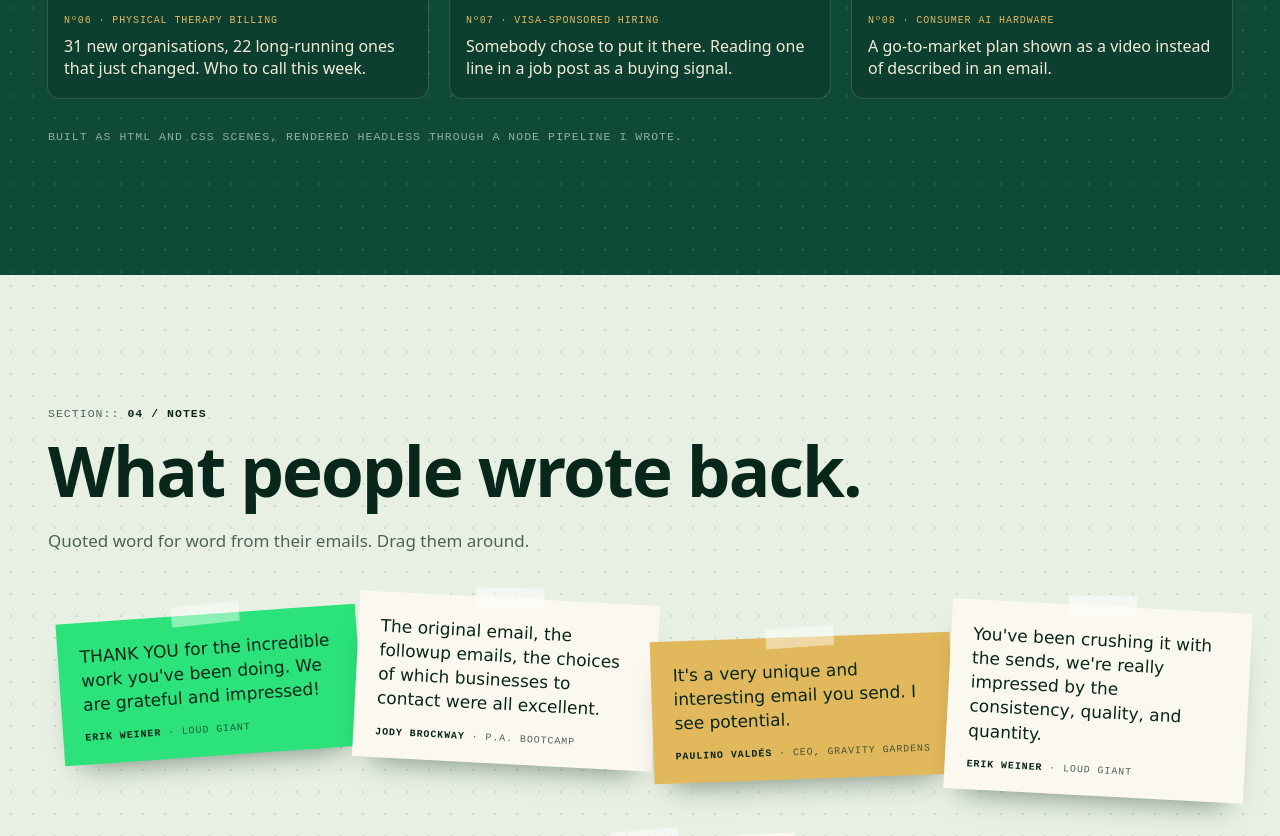
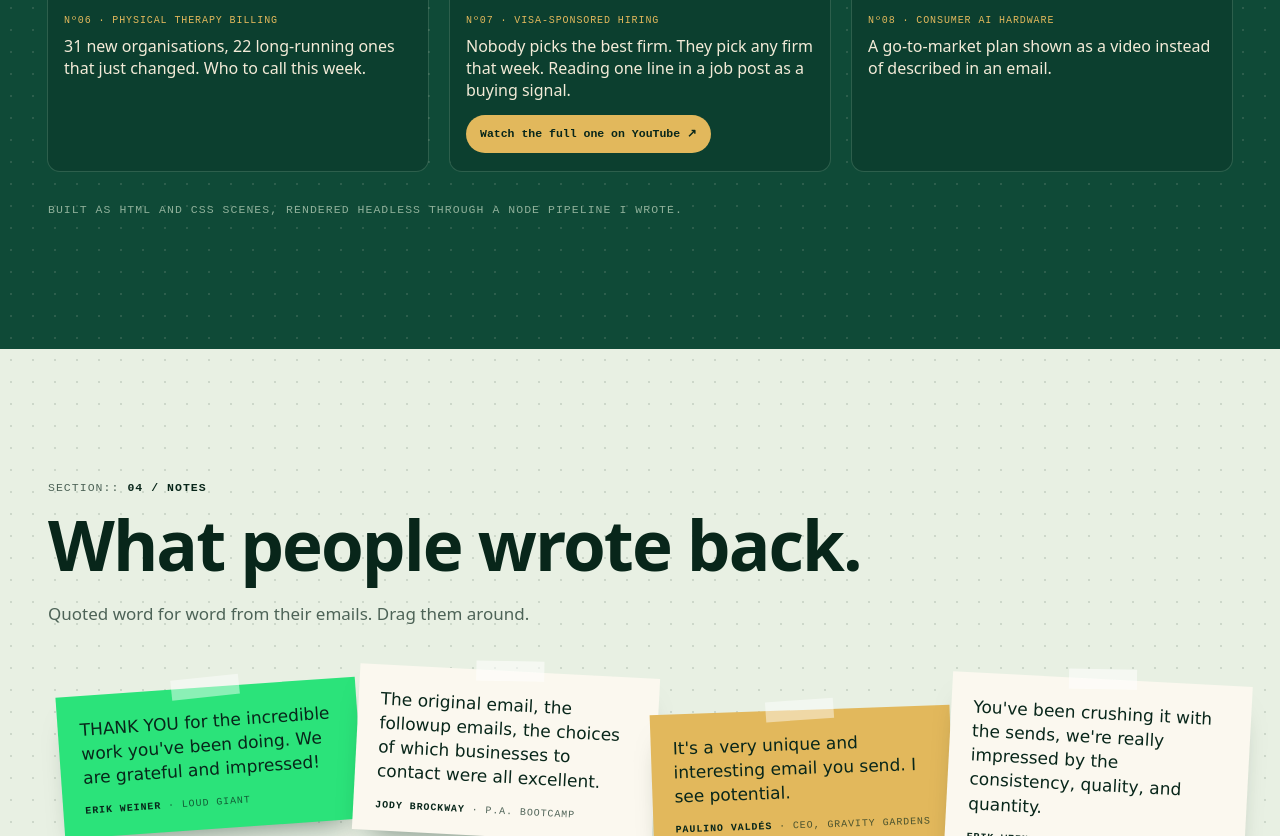
Before and after one commit to fenomenoo/portfolio, a plain HTML site: page index.html in a window 1280 px wide. Shown: the part 5555-6391 px from the top of the page. Drawn offline with Linux system fonts and the light colour scheme; a web font is replaced by a local one.

Commit message:
Link the Will Sponsor video to YouTube

```diff
--- a/index.html
+++ b/index.html
@@ -222,7 +222,8 @@ h1.in .w>span{transform:none}
 .vcard.wide{grid-column:span 2;display:grid;grid-template-columns:1fr 1fr}
 .vcard.wide .info{display:flex;flex-direction:column;justify-content:center;padding:28px}
 .vcard.wide .arg{font-size:24px;font-weight:800;letter-spacing:-.02em;line-height:1.15}
-.vcard.wide .yt{margin-top:22px;align-self:flex-start}
+.vcard .yt{margin-top:14px;font-size:11.5px;padding:10px 14px}
+.vcard.wide .yt{margin-top:22px;align-self:flex-start;font-size:13px;padding:14px 22px}
 .vnote{margin-top:30px;color:#8FB09A}
 
 /* ---------- notes ---------- */
@@ -666,7 +667,7 @@ const VIDEOS=[
  {k:"oximy",sec:"Enterprise AI governance",arg:"Demand you can't sort isn't demand yet. Ends on a board: revive, pass, block.",clip:1},
  {k:"stable",sec:"Business-address infrastructure",arg:"Cuts a company from its own target list, because it was already a customer.",clip:1},
  {k:"remit",sec:"Physical therapy billing",arg:"31 new organisations, 22 long-running ones that just changed. Who to call this week.",clip:1},
- {k:"sponsor",sec:"Visa-sponsored hiring",arg:"Somebody chose to put it there. Reading one line in a job post as a buying signal.",clip:1},
+ {k:"sponsor",sec:"Visa-sponsored hiring",arg:"Nobody picks the best firm. They pick any firm that week. Reading one line in a job post as a buying signal.",clip:1,yt:"https://youtu.be/wpmUKwQUhM8"},
  {k:"ordo",sec:"Consumer AI hardware",arg:"A go-to-market plan shown as a video instead of described in an email.",clip:1}
 ];
 const NOTES=[
```
